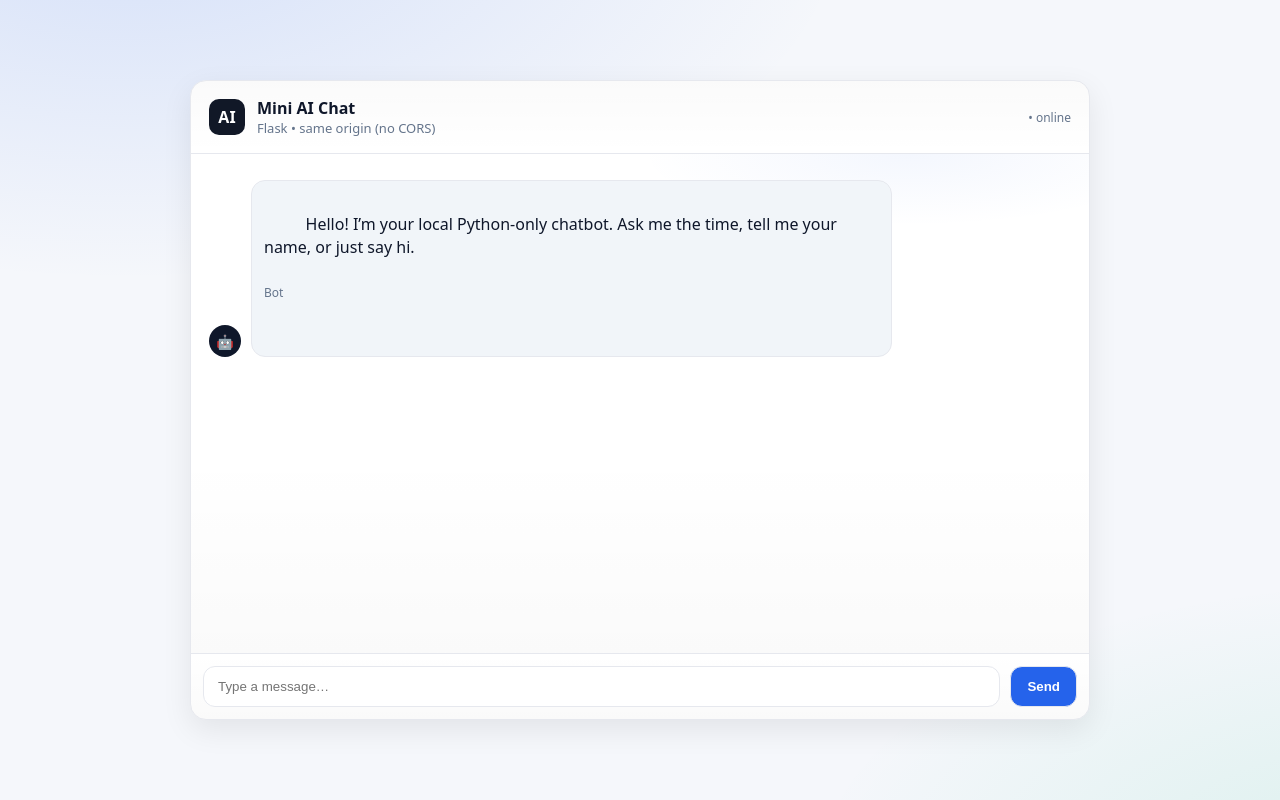
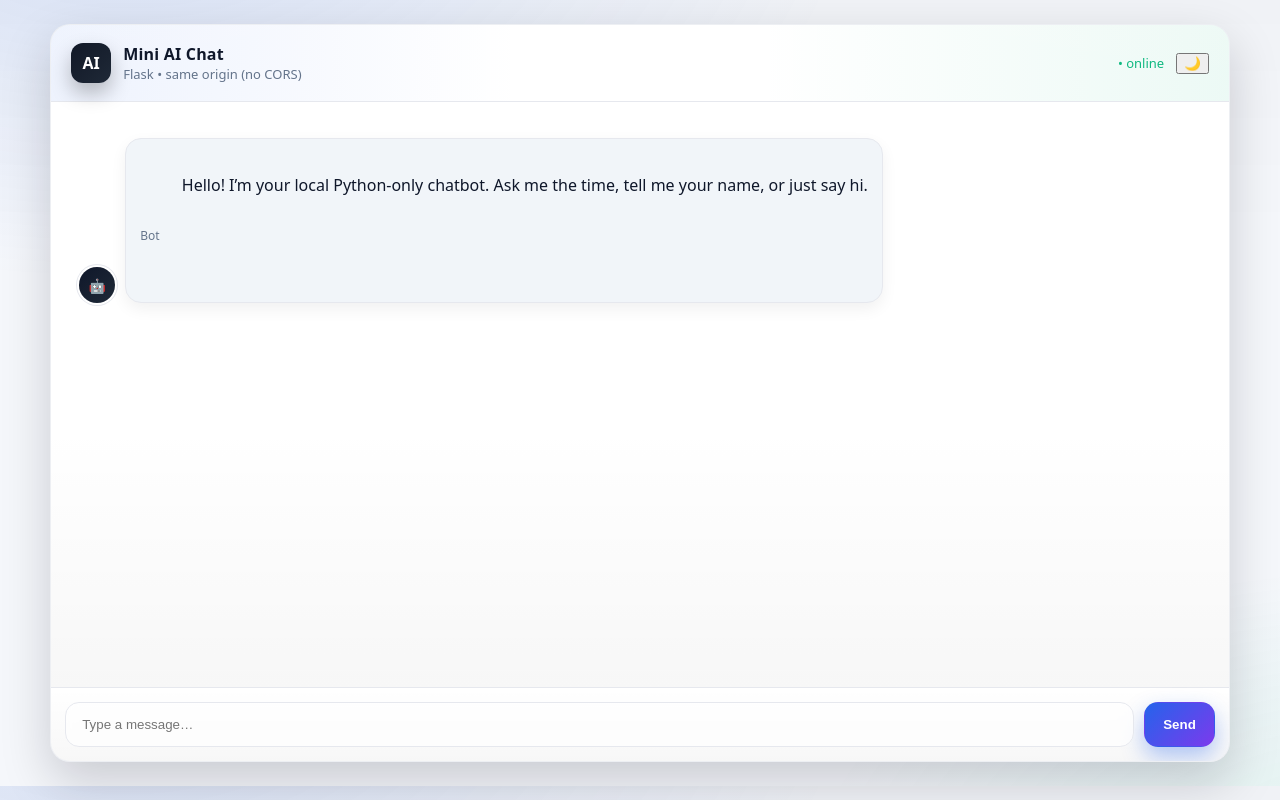
Before and after one commit to DionisCebanu/ai-chat, a Flask app: page / in a window 1280 px wide. Run offline with Flask 3, Linux system fonts and the light colour scheme.

Commit message:
refactor the styles ui

```diff
--- a/static/styles.css
+++ b/static/styles.css
@@ -1,48 +1,189 @@
-:root{
+/* ===== Mini AI Chat — Large desktop + cooler UI ===== */
+
+/* 1) Thème par défaut */
+:root {
   --bg:#f5f7fb; --card:#fff; --border:#e6e8ee; --text:#0f172a; --muted:#64748b;
-  --bot-bubble:#f1f5f9; --user-bubble:#2563eb; --user-text:#fff; --accent:#2563eb;
+  --bot-bubble:#f1f5f9; --user-bubble:#2563eb; --user-text:#fff; --accent:#2563eb; --header-bg:#ffffff;
 }
-@media (prefers-color-scheme: dark){
-  :root{
-    --bg:#0b1220; --card:#0f172a; --border:#1f2a44; --text:#e5e7eb; --muted:#94a3b8; --bot-bubble:#111827;
-    --user-bubble:#2563eb; --user-text:#fff;
+
+/* 2) (Facultatif) Respect du thème OS UNIQUEMENT si aucun data-theme n’est défini */
+@media (prefers-color-scheme: dark) {
+  :root:not([data-theme]) {
+    --bg:#0b1220; --card:#0f172a; --border:#1f2a44; --text:#e5e7eb; --muted:#94a3b8;
+    --bot-bubble:#111827; --user-bubble:#2563eb; --user-text:#ffffff; --accent:#3b82f6; --header-bg:#1f2937;
   }
 }
-*{box-sizing:border-box}
-html,body{height:100%}
+
+/* 3) Thème forcé par l’app – DOIT ÊTRE APRÈS tout le reste */
+html[data-theme="dark"] {
+  --bg:#0b1220; --card:#0f172a; --border:#1f2a44; --text:#e5e7eb; --muted:#94a3b8;
+  --bot-bubble:#111827; --user-bubble:#2563eb; --user-text:#ffffff; --accent:#3b82f6; --header-bg:#1f2937;
+}
+
+
 body{
-  margin:0; font-family:system-ui,-apple-system,Segoe UI,Roboto,Helvetica,Arial;
+  margin:0;
+  font-family:system-ui,-apple-system,Segoe UI,Roboto,Helvetica,Arial;
+  /* fond “mesh gradient” léger */
   background:
-    radial-gradient(1200px 600px at 10% -10%, rgba(37,99,235,.15), transparent 60%),
-    radial-gradient(1000px 500px at 110% 110%, rgba(16,185,129,.12), transparent 60%),
+    radial-gradient(1200px 600px at 10% -10%, rgba(37,99,235,.12), transparent 60%),
+    radial-gradient(1000px 500px at 110% 110%, rgba(16,185,129,.10), transparent 60%),
+    linear-gradient(180deg, rgba(0,0,0,.02), transparent 30%),
     var(--bg);
-  color:var(--text); display:grid; place-items:center; padding:24px;
+  color:var(--text);
+  display:grid;
+  place-items:center;
+  padding:24px;
 }
+
+/* CARD plus grande sur desktop */
 .chat-card{
-  width:min(900px,100%); height:min(80vh,900px); background:var(--card);
-  border:1px solid var(--border); border-radius:16px; box-shadow:0 10px 30px rgba(0,0,0,.08);
-  display:grid; grid-template-rows:auto 1fr auto; overflow:hidden;
+  /* largeur : mobile 100%, desktop jusqu’à 1200px */
+  width: clamp(320px, 92vw, 1200px);
+  /* hauteur : prend presque tout l’écran */
+  height: min(92vh, 1000px);
+
+  background: var(--card);
+  border: 1px solid color-mix(in srgb, var(--border) 70%, transparent);
+  border-radius: 20px;
+  box-shadow:
+    0 20px 50px rgba(2,6,23,.18),
+    0 0 0 1px rgba(255,255,255,.35) inset;
+  backdrop-filter: saturate(140%) blur(8px);
+  display: grid;
+  grid-template-rows: auto 1fr auto;
+  overflow: hidden;
 }
-.chat-header{ padding:16px 18px; border-bottom:1px solid var(--border); display:flex; gap:12px; align-items:center; background:linear-gradient(180deg, rgba(0,0,0,.02), transparent) }
-.logo{ width:36px; height:36px; border-radius:10px; display:grid; place-items:center; background:#111827; color:#fff; font-weight:700 }
-.title{ font-weight:700 } .subtitle{ color:var(--muted); font-size:13px }
-.messages{ padding:18px; overflow:auto; background: radial-gradient(450px 120px at 80% 0%, rgba(37,99,235,.05), transparent 60%), linear-gradient(180deg, transparent, transparent 60%, rgba(0,0,0,.02)) }
-.msg{ display:flex; gap:10px; margin:8px 0; align-items:flex-end }
-.msg.bot{ justify-content:flex-start } .msg.user{ justify-content:flex-end }
-.avatar{ width:32px; height:32px; flex:0 0 32px; border-radius:50%; display:grid; place-items:center; background:#0f172a; color:#fff; font-size:14px; font-weight:700; user-select:none }
-.avatar.user{ background:#1d4ed8 }
-.bubble{ max-width:70ch; padding:10px 12px; border-radius:14px; line-height:1.4; border:1px solid var(--border); white-space:pre-wrap; word-wrap:break-word }
-.bot .bubble{ background:var(--bot-bubble) }
-.user .bubble{ background:var(--user-bubble); color:var(--user-text); border-color:transparent }
-.meta{ margin-top:4px; font-size:12px; color:var(--muted) }
+
+/* HEADER “verre + lueur” */
+.chat-header{
+  padding: 18px 20px;
+  border-bottom: 1px solid var(--border);
+  display: flex; gap: 12px; align-items: center;
+  background:
+    linear-gradient(180deg, rgba(255,255,255,.06), rgba(255,255,255,0)),
+    linear-gradient(90deg, rgba(37,99,235,.08), transparent 40%, transparent 60%, rgba(16,185,129,.08));
+}
+.logo{
+  width:40px; height:40px; border-radius:12px;
+  display:grid; place-items:center; font-weight:800; color:#fff;
+  background: linear-gradient(135deg,#111827, #1f2937);
+  box-shadow: 0 10px 20px rgba(0,0,0,.25);
+}
+.title{ font-weight:800; letter-spacing:.2px }
+.subtitle{ color:var(--muted); font-size:13px }
+.status{ margin-left:auto; font-size:13px; color:#10b981 }
+
+/* ZONE MESSAGES avec décor subtil */
+.messages{
+  padding: 22px;
+  overflow:auto;
+  background:
+    radial-gradient(450px 140px at 82% -20%, rgba(37,99,235,.06), transparent 60%),
+    linear-gradient(180deg, transparent 55%, rgba(0,0,0,.03));
+}
+
+/* Alignements */
+.msg{ display:flex; gap:10px; margin:10px 0; align-items:flex-end; animation:fadeUp .22s ease-out both }
+.msg.bot{ justify-content:flex-start }
+.msg.user{ justify-content:flex-end }
+
+/* Avatars avec anneau */
+.avatar{
+  width:36px; height:36px; flex:0 0 36px; border-radius:50%;
+  display:grid; place-items:center; color:#fff; font-size:14px; font-weight:800; user-select:none;
+  background: linear-gradient(135deg,#0f172a,#1f2937);
+  box-shadow: 0 0 0 2px var(--card), 0 0 0 3px var(--border);
+}
+.avatar.user{
+  background: linear-gradient(135deg,#2563eb,#7c3aed);
+}
+
+/* Bulles */
+.bubble{
+  max-width: 80ch;
+  padding: 12px 14px;
+  border-radius: 16px;
+  line-height: 1.45;
+  border: 1px solid var(--border);
+  white-space: pre-wrap; word-wrap: break-word;
+  box-shadow: 0 6px 16px rgba(2,6,23,.06);
+}
+.bot .bubble{
+  background: var(--bot-bubble);
+  backdrop-filter: blur(4px);
+}
+.user .bubble{
+  background: linear-gradient(135deg, var(--user-bubble), #7c3aed);
+  color: var(--user-text);
+  border-color: transparent;
+  box-shadow: 0 10px 25px rgba(37,99,235,.25);
+}
+.meta{ margin-top:6px; font-size:12px; color:var(--muted) }
+
+/* Typing dots plus dynamiques */
 .typing{ display:flex; gap:6px; color:var(--muted) }
-.typing span{ width:6px; height:6px; border-radius:50%; background: currentColor; opacity:.5; animation:bounce 1.2s infinite ease-in-out; display:inline-block }
-.typing span:nth-child(2){ animation-delay:.15s } .typing span:nth-child(3){ animation-delay:.3s }
-@keyframes bounce{ 0%,80%,100%{transform:translateY(0);opacity:.4} 40%{ transform:translateY(-5px); opacity:1 } }
-.composer{ border-top:1px solid var(--border); padding:12px; background:linear-gradient(180deg, transparent, rgba(0,0,0,.02)) }
+.typing span{
+  width:7px; height:7px; border-radius:50%; background: currentColor; opacity:.6;
+  animation: bounce .9s infinite ease-in-out;
+}
+.typing span:nth-child(2){ animation-delay:.12s }
+.typing span:nth-child(3){ animation-delay:.24s }
+
+/* Composer en “verre” */
+.composer{
+  border-top: 1px solid var(--border);
+  padding: 14px;
+  background: linear-gradient(180deg, transparent, rgba(0,0,0,.03));
+}
 .composer form{ display:flex; gap:10px }
-.composer input[type="text"]{ flex:1; padding:12px 14px; border:1px solid var(--border); border-radius:12px; background:var(--card); color:var(--text) }
-.composer button{ padding:12px 16px; border-radius:12px; border:1px solid var(--border); background:var(--accent); color:#fff; font-weight:600 }
-.composer button[disabled]{ opacity:.6; cursor:not-allowed }
-.messages::-webkit-scrollbar{ width:10px } .messages::-webkit-scrollbar-thumb{ background:rgba(0,0,0,.1); border-radius:8px; border:2px solid transparent; background-clip:padding-box }
-.status{ margin-left:auto; font-size:12px; color:var(--muted) }
+.composer input[type="text"]{
+  flex:1; padding:14px 16px; border:1px solid var(--border); border-radius:14px;
+  background: rgba(255,255,255,.6);
+  color:var(--text);
+  backdrop-filter: blur(6px);
+  outline: none;
+  transition: box-shadow .15s ease, transform .05s ease;
+}
+.composer input[type="text"]:focus{
+  box-shadow: 0 0 0 4px var(--ring);
+}
+.composer button{
+  padding: 12px 18px; border-radius:14px; border:1px solid transparent; font-weight:700;
+  background: linear-gradient(135deg,#2563eb,#7c3aed);
+  color:#fff; cursor:pointer;
+  box-shadow: 0 10px 22px rgba(37,99,235,.35);
+  transition: transform .08s ease, box-shadow .15s ease, filter .15s ease;
+}
+.composer button:hover{ transform: translateY(-1px); filter: brightness(1.05) }
+.composer button:active{ transform: translateY(0); box-shadow: 0 6px 14px rgba(37,99,235,.28) }
+.composer button[disabled]{ opacity:.65; cursor:not-allowed }
+
+/* Liens dans les messages */
+.messages a{
+  color:#2563eb; text-decoration: none; border-bottom: 1px dashed rgba(37,99,235,.45);
+}
+.messages a:hover{ text-decoration: underline }
+
+/* Scrollbar custom (WebKit) */
+.messages::-webkit-scrollbar{ width:12px }
+.messages::-webkit-scrollbar-thumb{
+  background: rgba(15,23,42,.15);
+  border-radius:10px; border: 3px solid transparent; background-clip: padding-box;
+}
+
+/* Animations */
+@keyframes bounce{
+  0%,80%,100%{ transform: translateY(0) scale(1); opacity:.5 }
+  40%{ transform: translateY(-6px) scale(1.05); opacity:1 }
+}
+@keyframes fadeUp{
+  from{ opacity:0; transform: translateY(4px) }
+  to{ opacity:1; transform: translateY(0) }
+}
+
+/* Responsive tweaks */
+@media (min-width: 1024px){
+  .messages{ padding: 26px 28px }
+  .bubble{ max-width: 90ch; }
+}
--- /dev/null
+++ b/static/toggle.js
@@ -0,0 +1,19 @@
+const themeToggle = document.getElementById("theme-toggle");
+const root = document.documentElement;
+
+// Load saved theme
+if (localStorage.getItem("theme")) {
+  root.setAttribute("data-theme", localStorage.getItem("theme"));
+  themeToggle.textContent = localStorage.getItem("theme") === "dark" ? "☀️" : "🌙";
+}
+
+themeToggle.addEventListener("click", () => {
+  console.log('====================================');
+  console.log('hello');
+  console.log('====================================');
+  let current = root.getAttribute("data-theme");
+  let next = current === "dark" ? "light" : "dark";
+  root.setAttribute("data-theme", next);
+  localStorage.setItem("theme", next);
+  themeToggle.textContent = next === "dark" ? "☀️" : "🌙";
+});
--- a/templates/index.html
+++ b/templates/index.html
@@ -15,6 +15,9 @@
         <div class="subtitle">Flask • same origin (no CORS)</div>
       </div>
       <div class="status" id="status">• online</div>
+
+      <!-- Theme Switcher -->
+     <button id="theme-toggle" aria-label="Toggle theme">🌙</button>
     </header>
 
     <section class="messages" id="messages" role="log" aria-live="polite" aria-atomic="false">
@@ -37,5 +40,6 @@
 
   <!-- Load the JS after the DOM load -->
   <script src="{{ url_for('static', filename='main.js') }}" defer></script>
+  <script src="{{ url_for('static', filename='toggle.js') }}" defer></script>
 </body>
 </html>
```
